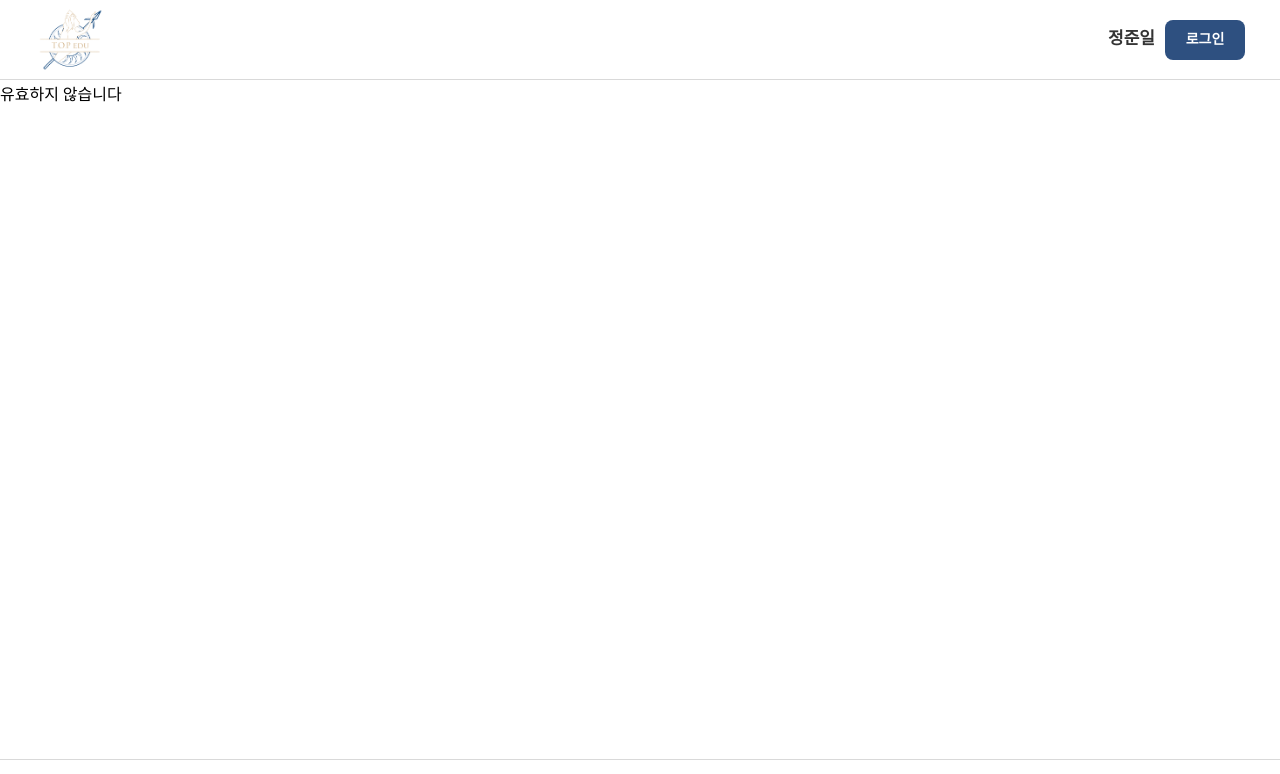
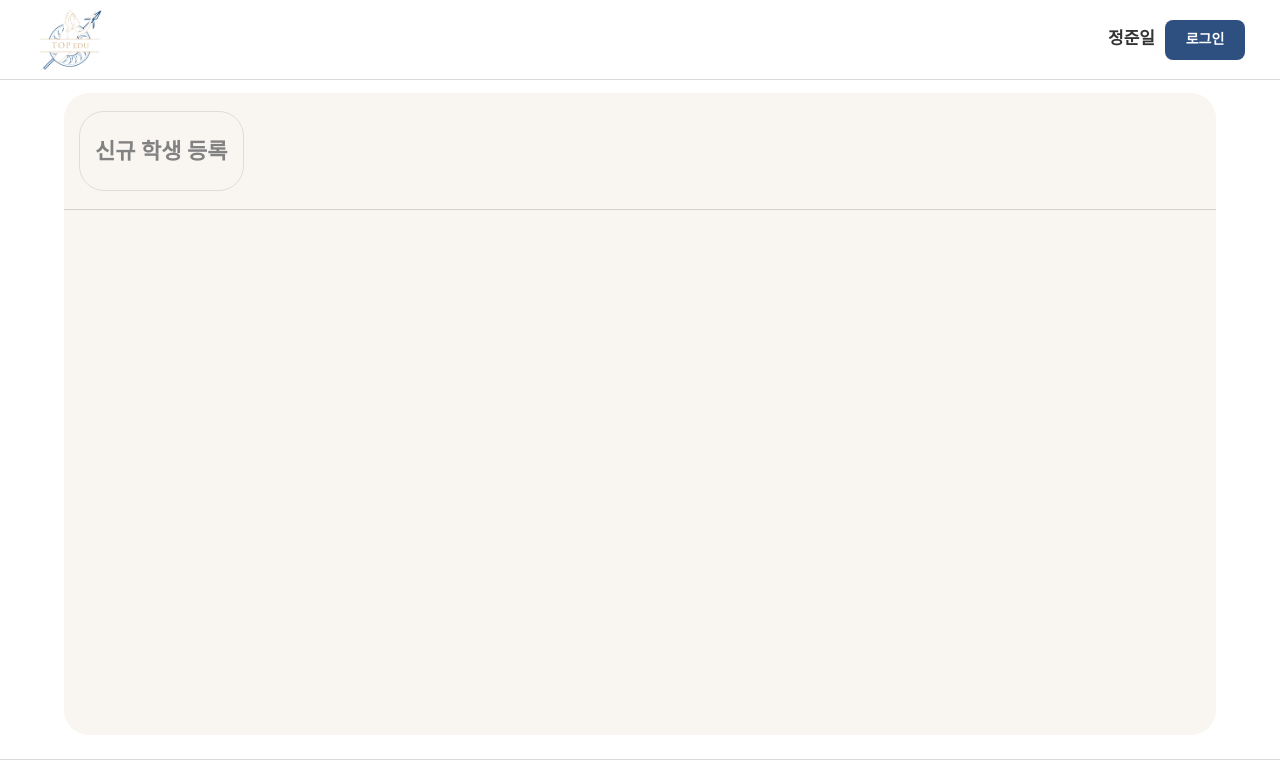
Before and after one commit to TeamI-Project/topedu-frontend, a Vue app: page /newmemberregistration/1 in a window 1280 px wide. Shown: the top 774 px of the page. Built offline with nearby package versions, Linux system fonts and the light colour scheme.

Commit message:
feat : 선생님 신규등록 컴포넌트 퍼블리싱 및 라우팅

```diff
--- a/src/components/MainPage.vue
+++ b/src/components/MainPage.vue
@@ -2,7 +2,7 @@
 <div class="mainBox">
     <div class="userInfo">
         <div class="search">
-            <input placeholder="학생명을 입력하세요" v-model="userNameSearch" />
+            <input placeholder="검색어를 입력하세요" v-model="userNameSearch" />
 
             <button>검색</button>
         </div>
--- a/src/components/NewMemberRegistration.vue
+++ b/src/components/NewMemberRegistration.vue
@@ -1,24 +1,110 @@
 <template>
-<div v-if="memberSep == 'student'">학생페이지</div>
+<div class="mainBox">
+    <div class="userInfo">
+        <div class="search">신규 {{ member }} 등록</div>
+    </div>
 
-<div v-else-if="memberSep == 'teacher'">선생페이지</div>
-
-<div v-else>유효하지 않습니다</div>
+    <div class="mainContent" v-if="member == '선생님'">
+        <input placeholder="ID를 입력하세요" />
+        <input type="password" placeholder="PW를 입력하세요" />
+        <input placeholder="이름을 입력하세요" />
+        <div class="selctBtn">
+            <button @click="RoutingComponent('MainPage')">취소</button>
+            <button @click="RegistMember('선생님')">선생님 등록</button>
+        </div>
+    </div>
+</div>
 </template>
 
 <script>
 export default {
+    created() {
+        /* component 로딩 시 학생인지 선생님인지 구분 */
+        this.memberSep = this.$route.params.member;
+        this.memberSep == "teacher" ?
+            (this.member = "선생님") :
+            (this.member = "학생");
+    },
     data() {
         return {
             memberSep: undefined,
+            checkedValues: true,
+            member: "",
         };
     },
-    created() {
-        this.memberSep = this.$route.params.member;
+    methods: {
+        /* 라우팅 함수 */
+        RoutingComponent(componentName) {
+            this.$router.push({
+                name: componentName,
+            });
+        },
+        /* 신규 등록버튼 클릭 이벤트리스너 */
+        RegistMember(member) {
+            alert(`신규${member} 등록이 완료되었습니다.`);
+            this.RoutingComponent("MainPage");
+        },
     },
-    methods: {},
 };
 </script>
 
-<style>
+<style scoped>
+@import "../assets/css/MainCommonStyle.css";
+
+.selctBtn button {
+    width: 180px;
+    height: 70px;
+    background: #d9d9d9;
+    border-radius: 25px;
+    margin: 0px 7px;
+    color: #4c4c4c;
+    font-size: 19px;
+    font-weight: 600;
+}
+
+.search {
+    font-family: "Inter";
+    font-style: normal;
+    font-weight: 600;
+    font-size: 22px;
+    line-height: 34px;
+    color: #828282;
+    padding: 15px;
+    margin-left: 0;
+}
+
+.mainContent {
+    display: flex;
+    justify-content: center;
+    align-items: center;
+    flex-direction: column;
+    gap: 35px 0px;
+}
+
+.mainContent input,
+.Empowerment {
+    width: 30%;
+    height: 10%;
+    border: 1px solid #000000;
+    border-radius: 10px;
+    font-family: "Inter";
+    font-size: 18px;
+    padding-left: 10px;
+}
+
+.Empowerment input {
+    width: 100%;
+    height: 100%;
+}
+
+@media screen and (max-width: 767px) {
+    .userInfo {
+        padding-left: 10px;
+        padding-right: 15px;
+    }
+
+    .search {
+        margin-left: 0;
+    }
+}
 </style>
```
Also changed, not shown: src/App.vue (+5 -5 lines).
